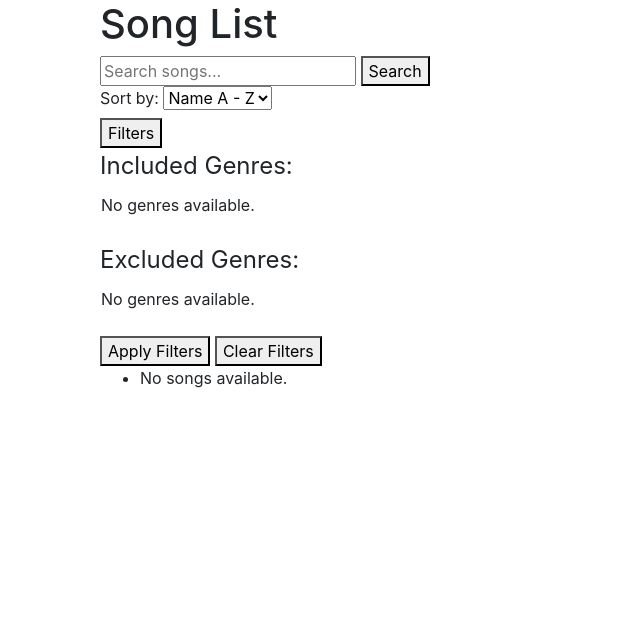
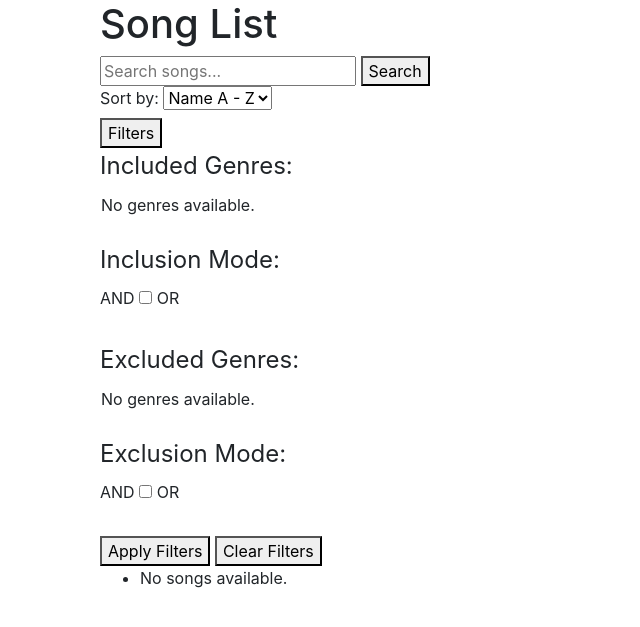
Before and after one commit to maxbartrip/DjangoDemo, a Django app: page /playlist/ in a window 1280 px wide. Shown: the part 56-683 px from the top of the page, without its empty margins (0-640 px from the left). Run offline with Django 5.2, Linux system fonts and the light colour scheme; data that the repository does not hold is empty; some libraries are stand-ins or nearby versions.

Commit message:
Added switches for changing inclusion and exclusion mode

```diff
--- a/musicDemo/musicApp/templates/playlist.html
+++ b/musicDemo/musicApp/templates/playlist.html
@@ -51,6 +51,18 @@
 
         <br>
 
+        <legend>Inclusion Mode:</legend>
+        <div class="switch-container">
+            <span class="switch-label">AND</span>
+            <label class="switch">
+                <input type="checkbox" id="inclusion_mode" name="inclusion_mode" value="or">
+                <span class="slider"></span>
+            </label>
+            <span class="switch-label">OR</span>
+        </div>
+
+        <br>
+
         <table class="excluded-genre-table">
             <legend>Excluded Genres:</legend>
             <tr>
@@ -67,6 +79,18 @@
             {% endfor %}
             </tr>
         </table>
+
+        <br>
+
+        <legend>Exclusion Mode:</legend>
+        <div class="switch-container">
+            <span class="switch-label">AND</span>
+            <label class="switch">
+                <input type="checkbox" id="exclusion_mode" name="exclusion_mode" value="or">
+                <span class="slider"></span>
+            </label>
+            <span class="switch-label">OR</span>
+        </div>
 
         <br>
 
```
Also changed, not shown: musicDemo/musicApp/static/css/playlist.css (+63 -0 lines).
